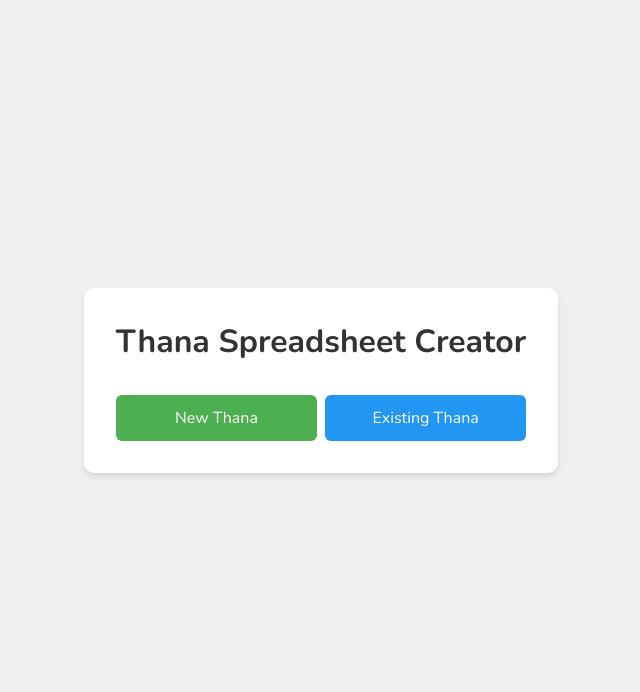
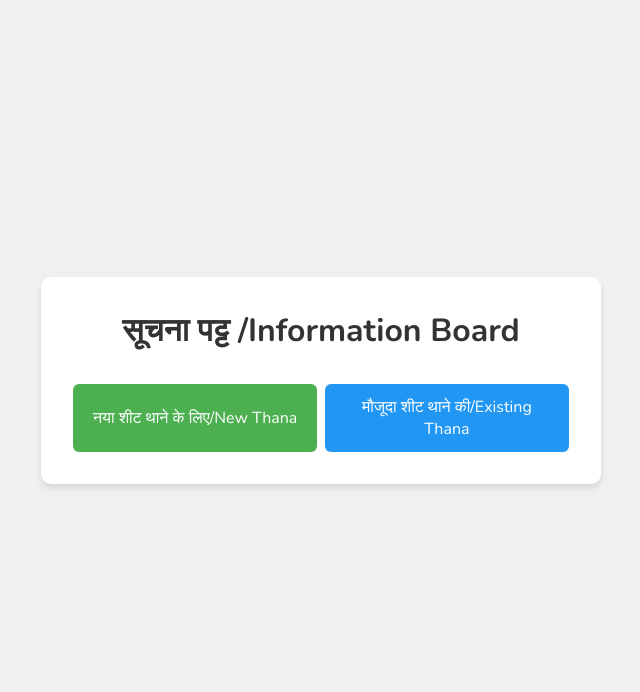
Before and after one commit to vipin2510/display-, a Flask app: page / in a window 1280 px wide. Shown: the top 692 px of the page, without its empty margins (319-959 px from the left). Run offline with Flask 3, Linux system fonts and the light colour scheme.

Commit message:
added hindi

```diff
--- a/app.py
+++ b/app.py
@@ -110,10 +110,10 @@ def create_user_spreadsheet(thana_name, user_email):
 
         add_to_db_sheet_thana(thana_name, user_email, spreadsheet_id)
 
-        logging.info(f"Created new spreadsheet for {thana_name} with ID: {spreadsheet_id}")
+        logging.info(f"Created new spreadsheet for {thana_name} with ID: {spreadsheet_id}/{thana_name} के लिए नई स्प्रेडशीट बनाई गई है, जिसका ID है: {spreadsheet_id}")
         return spreadsheet_id
     except Exception as e:
-        logging.error(f"Error creating user spreadsheet: {str(e)}")
+        logging.error(f"Error creating user spreadsheet: {str(e)}/उपयोगकर्ता स्प्रेडशीट बनाने में त्रुटि: {str(e)}")
         raise
 
 def get_existing_thana_spreadsheet(thana_name):
@@ -161,7 +161,7 @@ def existing_thana():
         spreadsheet_id = get_existing_thana_spreadsheet(thana_name)
 
         if not spreadsheet_id:
-            return render_template('existing_thana.html', error="Thana not found. Please check the name and try again.")
+            return render_template('existing_thana.html', error="Thana not found. Please check the name and try again./थाना का नाम नहीं मिला। कृपया नाम जांचें और पुनः प्रयास करें।")
 
         return redirect(url_for('display_sheet', spreadsheet_id=spreadsheet_id))
 
--- a/checker.py
+++ b/checker.py
@@ -22,7 +22,7 @@ REQUESTS_PER_MINUTE = 50
 SECONDS_PER_MINUTE = 60
 
 # Monitoring constants
-CHECK_INTERVAL = 10  # Check for changes every 10 seconds (adjust as needed)
+CHECK_INTERVAL = 45  # Check for changes every 10 seconds (adjust as needed)
 
 # State file
 STATE_FILE = 'sheet_state.json'
--- a/templates/index.html
+++ b/templates/index.html
@@ -11,25 +11,25 @@
 <body>
     <main>
         <div class="container">
-            <h1>Thana Spreadsheet Creator</h1>
+            <h1>सूचना पट्ट /Information Board</h1>
             <div class="button-container">
-                <button class="button button-primary" onclick="showForm('new')">New Thana</button>
-                <button class="button button-secondary" onclick="showForm('existing')">Existing Thana</button>
+                <button class="button button-primary" onclick="showForm('new')">नया शीट थाने के लिए/New Thana</button>
+                <button class="button button-secondary" onclick="showForm('existing')">मौजूदा शीट थाने की/Existing Thana</button>
             </div>
             <form id="newThanaForm" method="POST" onsubmit="handleSubmit(event)" style="display: none;">
                 <input type="hidden" name="action" value="new_thana">
-                <label for="thana_name">Thana Name:</label>
+                <label for="thana_name">थाने का नाम/Thana Name:              </label>
                 <input type="text" id="thana_name" name="thana_name" required>
-                <label for="user_email">Email:</label>
+                <label for="user_email">ईमेल/Email:                </label>
                 <input type="email" id="user_email" name="user_email" required>
-                <button type="submit" class="submit">Create New Spreadsheet</button>
+                <button type="submit" class="submit">नया स्प्रेडशीट बनाएं/Create New Spreadsheet               </button>
             </form>
             <form id="existingThanaForm" action="{{ url_for('existing_thana') }}" onsubmit="handleSubmit(event)"
                 method="POST" style="display: none;">
                 <input type="hidden" name="action" value="existing_thana">
-                <label for="existing_thana_name">Thana Name:</label>
+                <label for="existing_thana_name">थाने का नाम/Thana Name:</label>
                 <input type="text" id="existing_thana_name" name="thana_name" required>
-                <button class="submit" type="submit">Access Existing Spreadsheet</button>
+                <button class="submit" type="submit">मौजूदा स्प्रेडशीट तक पहुंचें/Access Existing Spreadsheet</button>
             </form>
             {% if error %}
             <p class="error">{{ error }}</p>
--- a/templates/sheet.html
+++ b/templates/sheet.html
@@ -4,7 +4,7 @@
 <head>
     <meta charset="UTF-8">
     <meta name="viewport" content="width=device-width, initial-scale=1.0">
-    <title>Multiple Sheet Display</title>
+    <title>अनेक शीट देखें/Multiple Sheet Display</title>
     <link rel="stylesheet" href="/assets/css/sheet.css">
 </head>
 
@@ -31,7 +31,7 @@
     </div>
     <div id="linkModal" class="modal">
         <div class="modal-content">
-            <p>Spreadsheet Link: <a href="{{ spreadsheet_url }}" target="_blank">{{ spreadsheet_url }}</a></p>
+            <p>स्प्रेडशीट लिंक/Spreadsheet Link: <a href="{{ spreadsheet_url }}" target="_blank">{{ spreadsheet_url }}</a></p>
             <span class="close" onclick="closeModal()">&times;</span>
         </div>
     </div>
```
Also changed, not shown: 1 other file.
